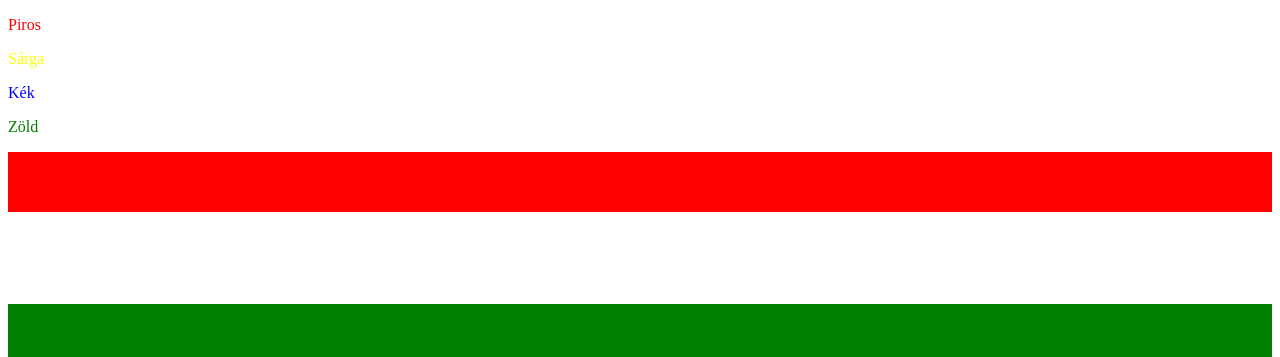
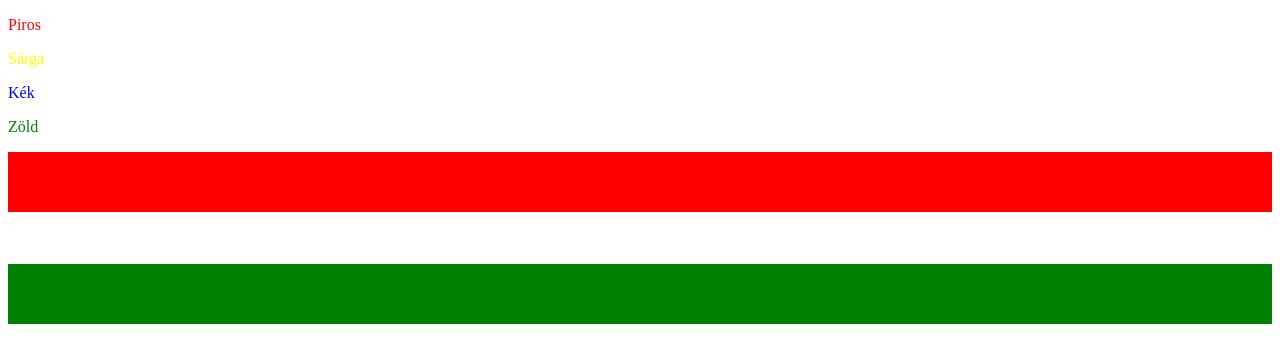
Before and after one commit to husztia/Mini1, a plain HTML site: page szinezo.html in a window 1280 px wide. Shown: the top 357 px of the page. Drawn offline with Linux system fonts and the light colour scheme.

Commit message:
Update szinezo.html

```diff
--- a/szinezo.html
+++ b/szinezo.html
@@ -16,7 +16,7 @@
     <p style="padding: 30px;"></p>
 </div>
 <div style="background-color: white;">
-   <p style="padding: 30px;"></p>
+   <p style="padding: 10px;"></p>
 </div>
 <div style="background-color: green;">
    <p style="padding: 30px;"></p>
```
